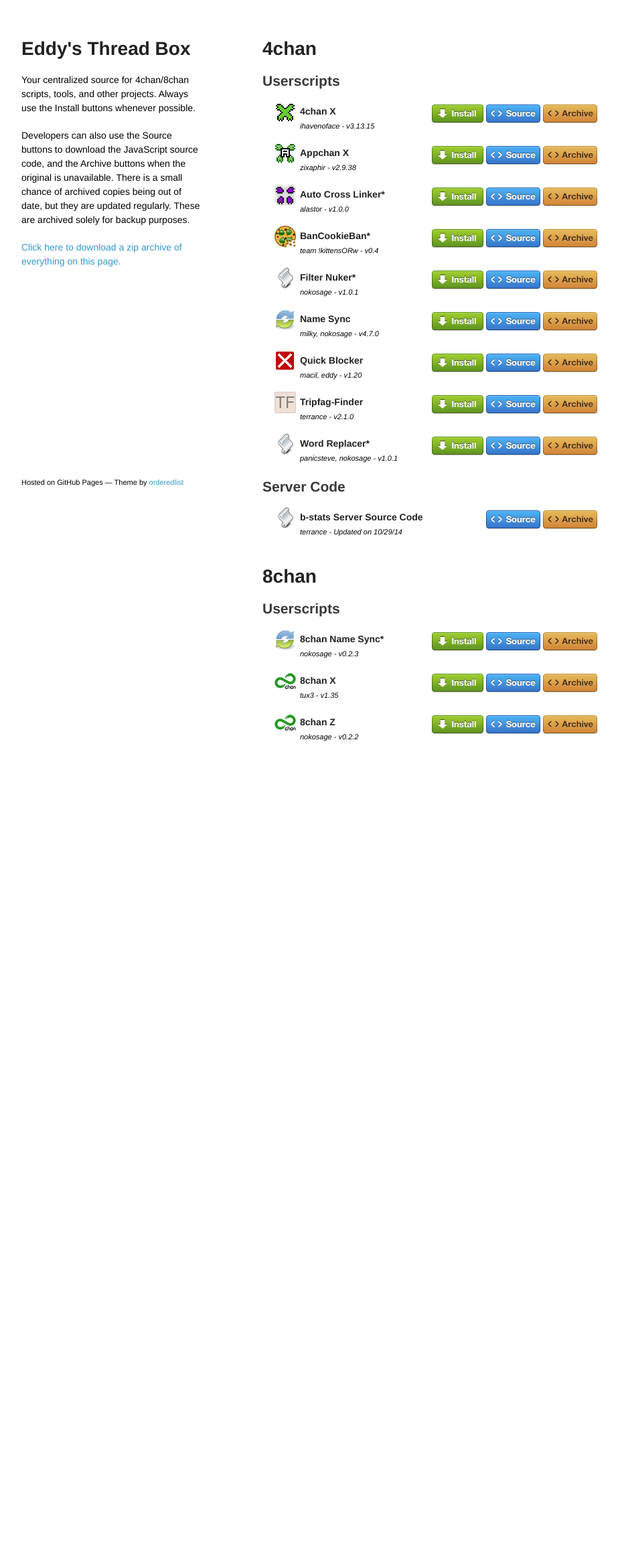
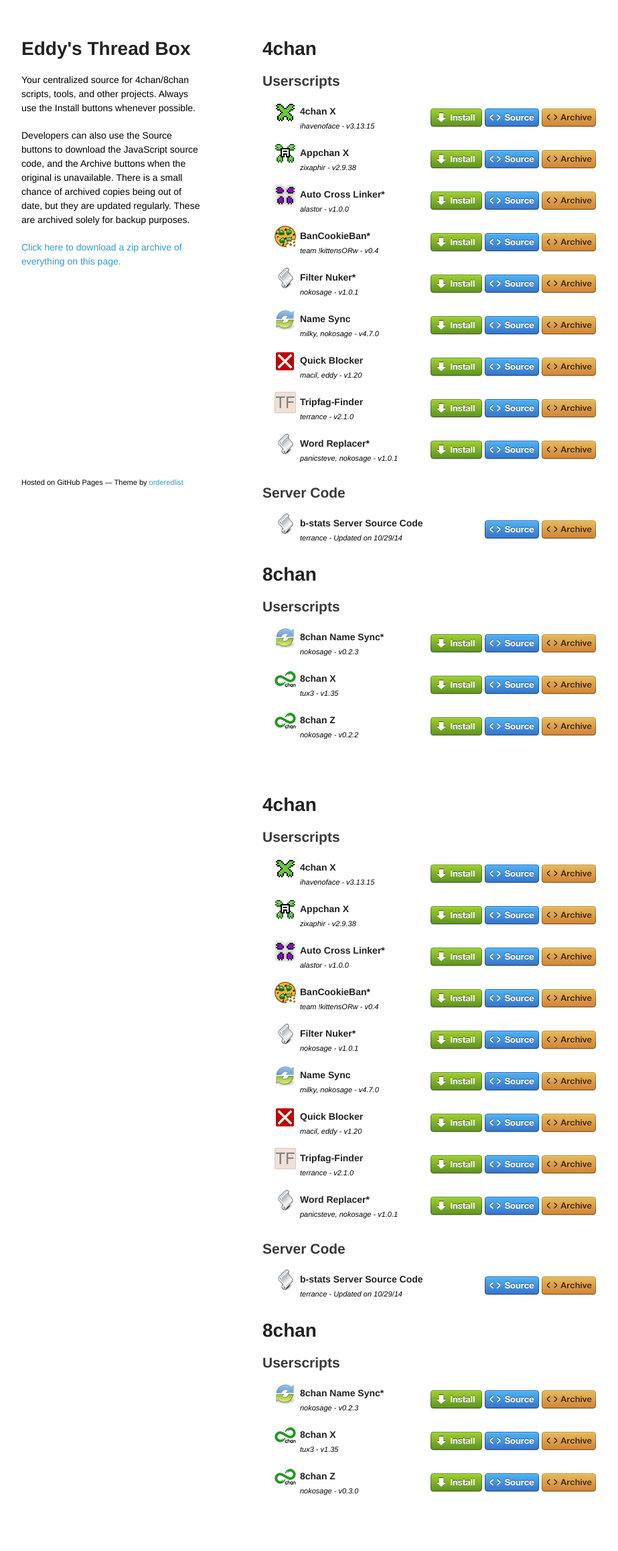
Before and after one commit to specialeddy/specialeddy.github.io, a PHP site: page /archive.html in a window 1280 px wide. Shown: the whole page at 67% size, without its empty margins (178-1101 px from the left). Before the commit the page ends 1107 px from the top, so only its background shows below. Run offline with PHP 8.4, Linux system fonts and the light colour scheme.

Commit message:
HTML improvements & update 8chan Z to 0.3.0
Better class assignments for potential Javascript usage. Known button
overlapping issues when resizing page to narrow widths, needs a fix.
Tiny tweak to QB icon to match the 32x32 resolution of all the other
icons

```diff
--- a/archive.html
+++ b/archive.html
@@ -24,134 +24,316 @@
         <h1>4chan</h1>
         <div class="group">
         <h2>Userscripts</h2>
-          <ul>
-            <li class="icon fourchanx"><strong class="name">4chan X</strong>
+          <ul class="container">
+            <li class="userscript" dataName="4chanx">
+              <img class="icon" src="img/4chanx.png">
+              <strong class="name">4chan X</strong>
+              <br>
+              <div class="about"><small>ihavenoface - v3.13.15</small></div>
               <div class="buttoncontainer">
                 <a href="https://4chan-x.org/" target="_blank"><img class="button" src="img/install.png" alt="Install"></a>
                 <a href="https://4chan-x.org/stable-v3/4chan-X.user.js"><img class="button" src="img/source.png" alt="Source"></a>
                 <a href="https://github.com/specialeddy/specialeddy.github.io/raw/archive/4chan-X.user.js"><img class="button" src="img/archive.png" alt="Archive"></a>
               </div>
+            </li>
+            <li class="userscript" dataName="appchanx">
+              <img class="icon" src="img/appchanx.png">
+              <strong class="name">Appchan X</strong>
               <br>
-              <div class="about"><small>ihavenoface - v3.13.15</small></div>
-            </li>
-            <li class="icon appchanx"><strong class="name">Appchan X</strong>
+              <div class="about"><small>zixaphir - v2.9.38</small></div>
               <div class="buttoncontainer">
                 <a href="http://zixaphir.github.io/appchan-x/" target="_blank"><img class="button" src="img/install.png" alt="Install"></a>
                 <a href="https://github.com/zixaphir/appchan-x/raw/stable/builds/appchan-x.user.js"><img class="button" src="img/source.png" alt="Source"></a>
                 <a href="https://github.com/specialeddy/specialeddy.github.io/raw/archive/appchan-x.user.js"><img class="button" src="img/archive.png" alt="Archive"></a>
               </div>
+            </li>
+            <li class="userscript" dataName="crosslink">
+              <img class="icon" src="img/crosslink.png">
+              <strong class="name">Auto Cross Linker*</strong>
               <br>
-              <div class="about"><small>zixaphir - v2.9.38</small></div>
-            </li>
-            <li class="icon crosslink"><strong class="name">Auto Cross Linker*</strong>
+              <div class="about"><small>alastor - v1.0.0</small></div>
               <div class="buttoncontainer">
                 <a href="https://github.com/ixAlastor2/4chan-Auto-Cross-Linker" target="_blank"><img class="button" src="img/install.png" alt="Install"></a>
                 <a href="https://github.com/ixAlastor2/4chan-Auto-Cross-Linker/raw/master/4chan-Auto-Cross-Linker.user.js"><img class="button" src="img/source.png" alt="Source"></a>
                 <a href="https://github.com/specialeddy/specialeddy.github.io/raw/archive/4chan-Auto-Cross-Linker.user.js"><img class="button" src="img/archive.png" alt="Archive"></a>
               </div>
+            </li>
+            <li class="userscript" dataName="cookie">
+              <img class="icon" src="img/cookie.png">
+              <strong class="name">BanCookieBan*</strong>
               <br>
-              <div class="about"><small>alastor - v1.0.0</small></div>
-            </li>
-            <li class="icon cookie"><strong class="name">BanCookieBan*</strong>
+              <div class="about"><small>team !kittensORw - v0.4</small></div>
               <div class="buttoncontainer">
                 <a href="https://imagesync.org/bancookieban/0.4/BanCookieBan.user.js"><img class="button" src="img/install.png" alt="Install"></a>
                 <a href="https://imagesync.org/bancookieban/0.4/BanCookieBan.user.js"><img class="button" src="img/source.png" alt="Source"></a>
                 <a href="https://github.com/specialeddy/specialeddy.github.io/raw/archive/BanCookieBan.user.js"><img class="button" src="img/archive.png" alt="Archive"></a>
               </div>
+            </li>
+            <li class="userscript" dataName="filternuker">
+              <img class="icon" src="img/generic.png">
+              <strong class="name">Filter Nuker*</strong>
               <br>
-              <div class="about"><small>team !kittensORw - v0.4</small></div>
-            </li>
-            <li class="icon generic"><strong class="name">Filter Nuker*</strong>
+              <div class="about"><small>nokosage - v1.0.1</small></div>
               <div class="buttoncontainer">
                 <a href="https://github.com/nokosage/4chan-Filter-Nuker/raw/master/4chan-Filter-Nuker.user.js"><img class="button" src="img/install.png" alt="Install"></a>
                 <a href="https://github.com/nokosage/4chan-Filter-Nuker/raw/master/4chan-Filter-Nuker.user.js"><img class="button" src="img/source.png" alt="Source"></a>
                 <a href="https://github.com/specialeddy/specialeddy.github.io/raw/archive/4chan-Filter-Nuker.user.js"><img class="button" src="img/archive.png" alt="Archive"></a>
               </div>
+            </li>
+            <li class="userscript" dataName="namesync4chan">
+              <img class="icon" src="img/namesync.png">
+              <strong class="name">Name Sync</strong>
               <br>
-              <div class="about"><small>nokosage - v1.0.1</small></div>
-            </li>
-            <li class="icon namesync"><strong class="name">Name Sync</strong>
+              <div class="about"><small>milky, nokosage - v4.7.0</small></div>
               <div class="buttoncontainer">
                 <a href="http://milkytiptoe.github.io/Name-Sync/" target="_blank"><img class="button" src="img/install.png" alt="Install"></a>
                 <a href="https://www.namesync.org/namesync/builds/NameSync.user.js"><img class="button" src="img/source.png" alt="Source"></a>
                 <a href="https://github.com/specialeddy/specialeddy.github.io/raw/archive/NameSync.user.js"><img class="button" src="img/archive.png" alt="Archive"></a>
               </div>
+            </li>
+            <li class="userscript" dataName="quickblocker">
+              <img class="icon" src="img/quickblocker.png">
+              <strong class="name">Quick Blocker</strong>
               <br>
-              <div class="about"><small>milky, nokosage - v4.7.0</small></div>
-            </li>
-            <li class="icon quickblocker"><strong class="name">Quick Blocker</strong>
+              <div class="about"><small>macil, eddy - v1.20</small></div>
               <div class="buttoncontainer">
                 <a href="http://specialeddy.github.io/QuickBlocker/" target="_blank"><img class="button" src="img/install.png" alt="Install"></a>
                 <a href="https://github.com/specialeddy/QuickBlocker/raw/master/QuickBlocker.user.js"><img class="button" src="img/source.png" alt="Source"></a>
                 <a href="https://github.com/specialeddy/specialeddy.github.io/raw/archive/QuickBlocker.user.js"><img class="button" src="img/archive.png" alt="Archive"></a>
               </div>
+            </li>
+            <li class="userscript" dataName="tripfagfinder">
+              <img class="icon" src="img/tripfagfinder.png">
+              <strong class="name">Tripfag-Finder</strong>
               <br>
-              <div class="about"><small>macil, eddy - v1.20</small></div>
-            </li>
-            <li class="icon tripfagfinder"><strong class="name">Tripfag-Finder</strong>
+              <div class="about"><small>terrance - v2.1.0</small></div>
               <div class="buttoncontainer">
                 <a href="https://bstats.github.io/Tripfag-Finder/" target="_blank"><img class="button" src="img/install.png" alt="Install"></a>
                 <a href="https://github.com/bstats/Tripfag-Finder/raw/master/Tripfag-Finder.user.js"><img class="button" src="img/source.png" alt="Source"></a>
                 <a href="https://github.com/specialeddy/specialeddy.github.io/raw/archive/Tripfag-Finder.user.js"><img class="button" src="img/archive.png" alt="Archive"></a>
               </div>
+            </li>
+            <li class="userscript" dataName="wordreplacer">
+              <img class="icon" src="img/generic.png">
+              <strong class="name">Word Replacer*</strong>
               <br>
-              <div class="about"><small>terrance - v2.1.0</small></div>
-            </li>
-            <li class="icon generic"><strong class="name">Word Replacer*</strong>
+              <div class="about"><small>panicsteve, nokosage - v1.0.1</small></div>
               <div class="buttoncontainer">
                 <a href="https://github.com/specialeddy/specialeddy.github.io/raw/archive/wordreplacer.user.js"><img class="button" src="img/install.png" alt="Install"></a>
                 <a href="https://github.com/specialeddy/specialeddy.github.io/raw/archive/wordreplacer.user.js"><img class="button" src="img/source.png" alt="Source"></a>
                 <a href="https://github.com/specialeddy/specialeddy.github.io/raw/archive/wordreplacer.user.js"><img class="button" src="img/archive.png" alt="Archive"></a>
               </div>
-              <br>
-              <div class="about"><small>panicsteve, nokosage - v1.0.1</small></div>
             </li>
           </ul>
-          <br>
         <h2>Server Code</h2>
-          <ul class="group">
-            <li class="icon generic"><strong class="name">b-stats Server Source Code</strong>
+          <ul class="container">
+            <li class="userscript" dataName="bstats">
+              <img class="icon" src="img/generic.png">
+              <strong class="name">b-stats Server Source Code</strong>
+              <br>
+              <div class="about"><small>terrance - Updated on 10/29/14</small></div>
               <div class="buttoncontainer">
                 <a href="https://github.com/bstats/b-stats" target="_blank"><img class="button" src="img/source.png" alt="Source"></a>
                 <a href="https://github.com/specialeddy/specialeddy.github.io/tree/archive/b-stats-master" target="_blank"><img class="button" src="img/archive.png" alt="Archive"></a>
               </div>
-              <br>
-              <div class="about"><small>terrance - Updated on 10/29/14</small></div>
             </li>
           </ul>
         </div>
-        <br>
-        <br>
         <h1>8chan</h1>
         <div class="group">
         <h2>Userscripts</h2>
-          <ul>
-            <li class="icon namesync"><strong class="name">8chan Name Sync*</strong>
+          <ul class="container">
+            <li class="userscript" dataName="namesync8chan">
+              <img class="icon" src="img/namesync.png">
+              <strong class="name">8chan Name Sync*</strong>
+              <br>
+              <div class="about"><small>nokosage - v0.2.3</small></div>
               <div class="buttoncontainer">
                 <a href="https://github.com/nokosage/8chan-Name-Sync/raw/master/NameSync.8chan.user.js"><img class="button" src="img/install.png" alt="Install"></a>
                 <a href="https://github.com/nokosage/8chan-Name-Sync/raw/master/NameSync.8chan.user.js"><img class="button" src="img/source.png" alt="Source"></a>
                 <a href="https://github.com/specialeddy/specialeddy.github.io/raw/archive/NameSync.8chan.user.js"><img class="button" src="img/archive.png" alt="Archive"></a>
               </div>
+            </li>
+            <li class="userscript" dataName="8chanx">
+              <img class="icon" src="img/8chan.png">
+              <strong class="name">8chan X</strong>
               <br>
-              <div class="about"><small>nokosage - v0.2.3</small></div>
-            </li>
-            <li class="icon eightchan"><strong class="name">8chan X</strong>
+              <div class="about"><small>tux3 - v1.35</small></div>
               <div class="buttoncontainer">
                 <a href="https://github.com/tux3/8chan-X" target="_blank"><img class="button" src="img/install.png" alt="Install"></a>
                 <a href="https://github.com/tux3/8chan-X/raw/master/8chan-x.user.js"><img class="button" src="img/source.png" alt="Source"></a>
                 <a href="https://github.com/specialeddy/specialeddy.github.io/raw/archive/8chan-x.user.js"><img class="button" src="img/archive.png" alt="Archive"></a>
               </div>
+            </li>
+            <li class="userscript" dataName="8chanz">
+              <img class="icon" src="img/8chan.png">
+              <strong class="name">8chan Z</strong>
               <br>
-              <div class="about"><small>tux3 - v1.35</small></div>
-            </li>
-            <li class="icon eightchan"><strong class="name">8chan Z</strong>
+              <div class="about"><small>nokosage - v0.2.2</small></div>
               <div class="buttoncontainer">
                 <a href="https://github.com/nokosage/8chan-Z" target="_blank"><img class="button" src="img/install.png" alt="Install"></a>
                 <a href="https://github.com/nokosage/8chan-Z/raw/master/8chan-Z.user.js"><img class="button" src="img/source.png" alt="Source"></a>
                 <a href="https://github.com/specialeddy/specialeddy.github.io/raw/archive/8chan-Z.user.js"><img class="button" src="img/archive.png" alt="Archive"></a>
               </div>
+            </li>
+          </ul>
+        </div>
+      </section>
+      <section>
+        <h1>4chan</h1>
+        <div class="group">
+        <h2>Userscripts</h2>
+          <ul class="container">
+            <li class="userscript" dataName="4chanx">
+              <img class="icon" src="img/4chanx.png">
+              <strong class="name">4chan X</strong>
               <br>
-              <div class="about"><small>nokosage - v0.2.2</small></div>
+              <div class="about"><small>ihavenoface - v3.13.15</small></div>
+              <div class="buttoncontainer">
+                <a href="https://4chan-x.org/" target="_blank"><img class="button" src="img/install.png" alt="Install"></a>
+                <a href="https://4chan-x.org/stable-v3/4chan-X.user.js"><img class="button" src="img/source.png" alt="Source"></a>
+                <a href="https://github.com/specialeddy/specialeddy.github.io/raw/archive/4chan-X.user.js"><img class="button" src="img/archive.png" alt="Archive"></a>
+              </div>
+            </li>
+            <li class="userscript" dataName="appchanx">
+              <img class="icon" src="img/appchanx.png">
+              <strong class="name">Appchan X</strong>
+              <br>
+              <div class="about"><small>zixaphir - v2.9.38</small></div>
+              <div class="buttoncontainer">
+                <a href="http://zixaphir.github.io/appchan-x/" target="_blank"><img class="button" src="img/install.png" alt="Install"></a>
+                <a href="https://github.com/zixaphir/appchan-x/raw/stable/builds/appchan-x.user.js"><img class="button" src="img/source.png" alt="Source"></a>
+                <a href="https://github.com/specialeddy/specialeddy.github.io/raw/archive/appchan-x.user.js"><img class="button" src="img/archive.png" alt="Archive"></a>
+              </div>
+            </li>
+            <li class="userscript" dataName="crosslink">
+              <img class="icon" src="img/crosslink.png">
+              <strong class="name">Auto Cross Linker*</strong>
+              <br>
+              <div class="about"><small>alastor - v1.0.0</small></div>
+              <div class="buttoncontainer">
+                <a href="https://github.com/ixAlastor2/4chan-Auto-Cross-Linker" target="_blank"><img class="button" src="img/install.png" alt="Install"></a>
+                <a href="https://github.com/ixAlastor2/4chan-Auto-Cross-Linker/raw/master/4chan-Auto-Cross-Linker.user.js"><img class="button" src="img/source.png" alt="Source"></a>
+                <a href="https://github.com/specialeddy/specialeddy.github.io/raw/archive/4chan-Auto-Cross-Linker.user.js"><img class="button" src="img/archive.png" alt="Archive"></a>
+              </div>
+            </li>
+            <li class="userscript" dataName="cookie">
+              <img class="icon" src="img/cookie.png">
+              <strong class="name">BanCookieBan*</strong>
+              <br>
+              <div class="about"><small>team !kittensORw - v0.4</small></div>
+              <div class="buttoncontainer">
+                <a href="https://imagesync.org/bancookieban/0.4/BanCookieBan.user.js"><img class="button" src="img/install.png" alt="Install"></a>
+                <a href="https://imagesync.org/bancookieban/0.4/BanCookieBan.user.js"><img class="button" src="img/source.png" alt="Source"></a>
+                <a href="https://github.com/specialeddy/specialeddy.github.io/raw/archive/BanCookieBan.user.js"><img class="button" src="img/archive.png" alt="Archive"></a>
+              </div>
+            </li>
+            <li class="userscript" dataName="filternuker">
+              <img class="icon" src="img/generic.png">
+              <strong class="name">Filter Nuker*</strong>
+              <br>
+              <div class="about"><small>nokosage - v1.0.1</small></div>
+              <div class="buttoncontainer">
+                <a href="https://github.com/nokosage/4chan-Filter-Nuker/raw/master/4chan-Filter-Nuker.user.js"><img class="button" src="img/install.png" alt="Install"></a>
+                <a href="https://github.com/nokosage/4chan-Filter-Nuker/raw/master/4chan-Filter-Nuker.user.js"><img class="button" src="img/source.png" alt="Source"></a>
+                <a href="https://github.com/specialeddy/specialeddy.github.io/raw/archive/4chan-Filter-Nuker.user.js"><img class="button" src="img/archive.png" alt="Archive"></a>
+              </div>
+            </li>
+            <li class="userscript" dataName="namesync4chan">
+              <img class="icon" src="img/namesync.png">
+              <strong class="name">Name Sync</strong>
+              <br>
+              <div class="about"><small>milky, nokosage - v4.7.0</small></div>
+              <div class="buttoncontainer">
+                <a href="http://milkytiptoe.github.io/Name-Sync/" target="_blank"><img class="button" src="img/install.png" alt="Install"></a>
+                <a href="https://www.namesync.org/namesync/builds/NameSync.user.js"><img class="button" src="img/source.png" alt="Source"></a>
+                <a href="https://github.com/specialeddy/specialeddy.github.io/raw/archive/NameSync.user.js"><img class="button" src="img/archive.png" alt="Archive"></a>
+              </div>
+            </li>
+            <li class="userscript" dataName="quickblocker">
+              <img class="icon" src="img/quickblocker.png">
+              <strong class="name">Quick Blocker</strong>
+              <br>
+              <div class="about"><small>macil, eddy - v1.20</small></div>
+              <div class="buttoncontainer">
+                <a href="http://specialeddy.github.io/QuickBlocker/" target="_blank"><img class="button" src="img/install.png" alt="Install"></a>
+                <a href="https://github.com/specialeddy/QuickBlocker/raw/master/QuickBlocker.user.js"><img class="button" src="img/source.png" alt="Source"></a>
+                <a href="https://github.com/specialeddy/specialeddy.github.io/raw/archive/QuickBlocker.user.js"><img class="button" src="img/archive.png" alt="Archive"></a>
+              </div>
+            </li>
+            <li class="userscript" dataName="tripfagfinder">
+              <img class="icon" src="img/tripfagfinder.png">
+              <strong class="name">Tripfag-Finder</strong>
+              <br>
+              <div class="about"><small>terrance - v2.1.0</small></div>
+              <div class="buttoncontainer">
+                <a href="https://bstats.github.io/Tripfag-Finder/" target="_blank"><img class="button" src="img/install.png" alt="Install"></a>
+                <a href="https://github.com/bstats/Tripfag-Finder/raw/master/Tripfag-Finder.user.js"><img class="button" src="img/source.png" alt="Source"></a>
+                <a href="https://github.com/specialeddy/specialeddy.github.io/raw/archive/Tripfag-Finder.user.js"><img class="button" src="img/archive.png" alt="Archive"></a>
+              </div>
+            </li>
+            <li class="userscript" dataName="wordreplacer">
+              <img class="icon" src="img/generic.png">
+              <strong class="name">Word Replacer*</strong>
+              <br>
+              <div class="about"><small>panicsteve, nokosage - v1.0.1</small></div>
+              <div class="buttoncontainer">
+                <a href="https://github.com/specialeddy/specialeddy.github.io/raw/archive/wordreplacer.user.js"><img class="button" src="img/install.png" alt="Install"></a>
+                <a href="https://github.com/specialeddy/specialeddy.github.io/raw/archive/wordreplacer.user.js"><img class="button" src="img/source.png" alt="Source"></a>
+                <a href="https://github.com/specialeddy/specialeddy.github.io/raw/archive/wordreplacer.user.js"><img class="button" src="img/archive.png" alt="Archive"></a>
+              </div>
+            </li>
+          </ul>
+        <h2>Server Code</h2>
+          <ul class="container">
+            <li class="userscript" dataName="bstats">
+              <img class="icon" src="img/generic.png">
+              <strong class="name">b-stats Server Source Code</strong>
+              <br>
+              <div class="about"><small>terrance - Updated on 10/29/14</small></div>
+              <div class="buttoncontainer">
+                <a href="https://github.com/bstats/b-stats" target="_blank"><img class="button" src="img/source.png" alt="Source"></a>
+                <a href="https://github.com/specialeddy/specialeddy.github.io/tree/archive/b-stats-master" target="_blank"><img class="button" src="img/archive.png" alt="Archive"></a>
+              </div>
+            </li>
+          </ul>
+        </div>
+        <h1>8chan</h1>
+        <div class="group">
+        <h2>Userscripts</h2>
+          <ul class="container">
+            <li class="userscript" dataName="namesync8chan">
+              <img class="icon" src="img/namesync.png">
+              <strong class="name">8chan Name Sync*</strong>
+              <br>
+              <div class="about"><small>nokosage - v0.2.3</small></div>
+              <div class="buttoncontainer">
+                <a href="https://github.com/nokosage/8chan-Name-Sync/raw/master/NameSync.8chan.user.js"><img class="button" src="img/install.png" alt="Install"></a>
+                <a href="https://github.com/nokosage/8chan-Name-Sync/raw/master/NameSync.8chan.user.js"><img class="button" src="img/source.png" alt="Source"></a>
+                <a href="https://github.com/specialeddy/specialeddy.github.io/raw/archive/NameSync.8chan.user.js"><img class="button" src="img/archive.png" alt="Archive"></a>
+              </div>
+            </li>
+            <li class="userscript" dataName="8chanx">
+              <img class="icon" src="img/8chan.png">
+              <strong class="name">8chan X</strong>
+              <br>
+              <div class="about"><small>tux3 - v1.35</small></div>
+              <div class="buttoncontainer">
+                <a href="https://github.com/tux3/8chan-X" target="_blank"><img class="button" src="img/install.png" alt="Install"></a>
+                <a href="https://github.com/tux3/8chan-X/raw/master/8chan-x.user.js"><img class="button" src="img/source.png" alt="Source"></a>
+                <a href="https://github.com/specialeddy/specialeddy.github.io/raw/archive/8chan-x.user.js"><img class="button" src="img/archive.png" alt="Archive"></a>
+              </div>
+            </li>
+            <li class="userscript" dataName="8chanz">
+              <img class="icon" src="img/8chan.png">
+              <strong class="name">8chan Z</strong>
+              <br>
+              <div class="about"><small>nokosage - v0.3.0</small></div>
+              <div class="buttoncontainer">
+                <a href="https://github.com/nokosage/8chan-Z" target="_blank"><img class="button" src="img/install.png" alt="Install"></a>
+                <a href="https://github.com/nokosage/8chan-Z/raw/master/8chan-Z.user.js"><img class="button" src="img/source.png" alt="Source"></a>
+                <a href="https://github.com/specialeddy/specialeddy.github.io/raw/archive/8chan-Z.user.js"><img class="button" src="img/archive.png" alt="Archive"></a>
+              </div>
             </li>
           </ul>
         </div>
--- a/stylesheets/styles.css
+++ b/stylesheets/styles.css
@@ -192,51 +192,29 @@
 .group ul {
   list-style: none;
   padding: 0px 0px 0px 18px;
-  margin: -16px 0px 0px 0px;
+}
+
+.container {
+  position: relative;
+  top: -2px;
+}
+
+.userscript {
+  position: relative;
+  right: -6px;
+  top: -4px;
+  padding: 10px 0px 10px 0px;
 }
 
 .icon {
-  padding: 20px 0px 0px 38px;
+  float: left;
+  position: relative;
+  right: 6px;
+  top: -5px;
 }
 
 .iconcentered {
   padding: 10px 0px 10px 38px;
-}
-
-.generic {
-  background: url(../img/generic.png) no-repeat left center;
-}
-
-.fourchanx {
-  background: url(../img/4chanx.png) no-repeat left center;
-}
-
-.eightchan {
-  background: url(../img/8chan.png) no-repeat left center;
-}
-
-.appchanx {
-  background: url(../img/appchanx.png) no-repeat left center;
-}
-
-.cookie {
-  background: url(../img/cookie.png) no-repeat left center;
-}
-
-.crosslink {
-  background: url(../img/crosslink.png) no-repeat left center;
-}
-
-.namesync {
-  background: url(../img/namesync.png) no-repeat left center;
-}
-
-.tripfagfinder {
-  background: url(../img/tripfagfinder.png) no-repeat left center;
-}
-
-.quickblocker {
-  background: url(../img/quickblocker.png) no-repeat left center;
 }
 
 .about {
@@ -245,8 +223,10 @@
 }
 
 .buttoncontainer {
-  vertical-align: middle;
+  position: relative;
+  top: -15px;
   float: right;
+  right: 8px;
 }
 
 a img {
```
Also changed, not shown: img/quickblocker.png.
